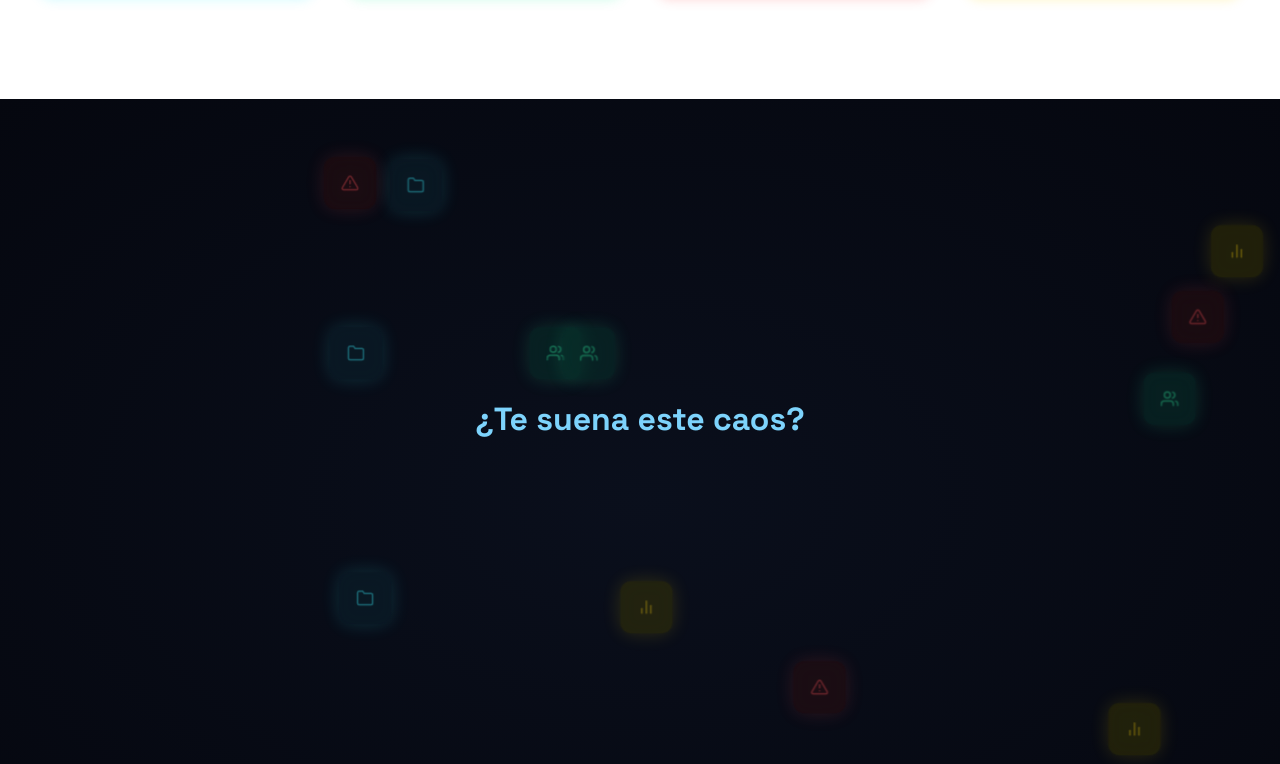
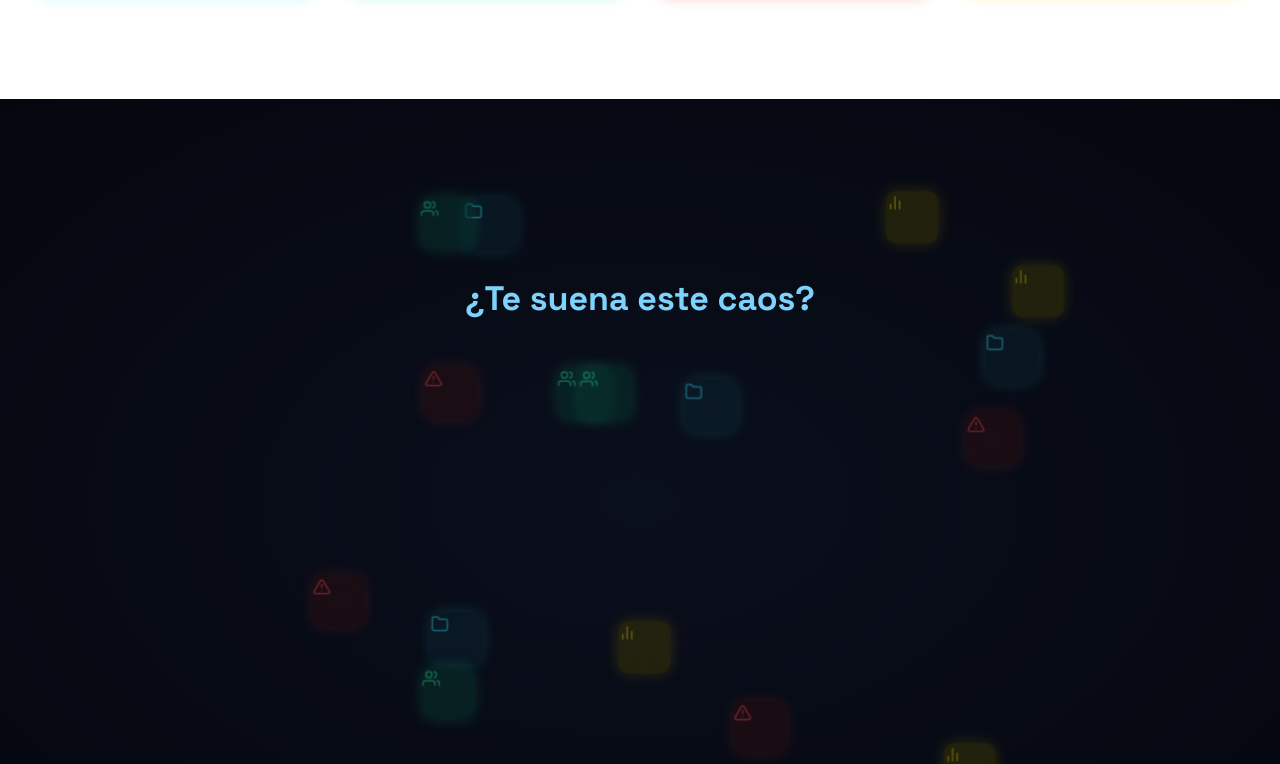
Before and after one commit to iCabreraa/ComblocksWebsite, a Next.js app: page / in a window 1280 px wide. Shown: the part 1497-2261 px from the top of the page. Built offline with nearby package versions, Linux system fonts and the light colour scheme.

Commit message:
Actualizacion hasta ScrollNearrativeStory

```diff
--- /dev/null
+++ b/src/components/FloatingCubes/FloatingCubes.styles.ts
@@ -0,0 +1,35 @@
+import styled, { css } from "styled-components";
+
+// FloatingCubes.styles.ts
+export const FloatingCube = styled.div<{ $category: string }>`
+  position: absolute;
+  top: 50%;
+  left: 50%;
+  width: 58px;
+  height: 58px;
+  transform: translate(-50%, -50%);
+  border-radius: 12px;
+  font-size: 2rem;
+  pointer-events: none;
+  z-index: 10;
+  backdrop-filter: blur(10px);
+  transition: transform 0.3s ease;
+
+  ${({ $category }) => {
+    const map = {
+      proyectos: { bg: "#0e2b38", color: "#3af0ff" },
+      riesgos: { bg: "#390f0f", color: "#ff4d4d" },
+      soporte: { bg: "#093f34", color: "#2ef6a3" },
+      recursos: { bg: "#494400", color: "#ffd600" },
+    };
+
+    const { bg, color } = map[$category] || map.proyectos;
+
+    return css`
+      background-color: ${bg};
+      color: ${color};
+      box-shadow: 0 0 18px ${color}66;
+      text-shadow: 0 0 4px ${color};
+    `;
+  }}
+`;
--- /dev/null
+++ b/src/components/FloatingCubes/FloatingCubes.tsx
@@ -0,0 +1,131 @@
+// components/FloatingCubes/FloatingCubes.tsx
+
+import React, { useEffect, useRef } from "react";
+import { FloatingCube } from "./FloatingCubes.styles";
+import {
+  FiAlertTriangle,
+  FiFolder,
+  FiUsers,
+  FiBarChart2,
+} from "react-icons/fi";
+import gsap from "gsap";
+import { ScrollTrigger } from "gsap/ScrollTrigger";
+
+gsap.registerPlugin(ScrollTrigger);
+
+const cubesData = [
+  // Fila 1
+  { icon: <FiFolder />, category: "proyectos" },
+  { icon: <FiAlertTriangle />, category: "riesgos" },
+  { icon: <FiUsers />, category: "soporte" },
+  { icon: <FiBarChart2 />, category: "recursos" },
+
+  // Fila 2
+  { icon: <FiFolder />, category: "proyectos" },
+  { icon: <FiAlertTriangle />, category: "riesgos" },
+  { icon: <FiUsers />, category: "soporte" },
+  { icon: <FiBarChart2 />, category: "recursos" },
+
+  // Fila 3
+  { icon: <FiFolder />, category: "proyectos" },
+  { icon: <FiAlertTriangle />, category: "riesgos" },
+  { icon: <FiUsers />, category: "soporte" },
+  { icon: <FiBarChart2 />, category: "recursos" },
+
+  // Fila 4
+  { icon: <FiFolder />, category: "proyectos" },
+  { icon: <FiAlertTriangle />, category: "riesgos" },
+  { icon: <FiUsers />, category: "soporte" },
+  { icon: <FiBarChart2 />, category: "recursos" },
+];
+
+const FloatingCubes = () => {
+  const cubesRef = useRef<HTMLDivElement[]>([]);
+  const containerRef = useRef<HTMLDivElement>(null);
+
+  useEffect(() => {
+    const narrative = containerRef.current;
+    if (!narrative) return;
+
+    const spacing = 80;
+
+    cubesRef.current.forEach((el, i) => {
+      const x = gsap.utils.random(-400, 400);
+      const y = gsap.utils.random(-300, 300);
+      el.dataset.initialX = String(x);
+      el.dataset.initialY = String(y);
+
+      gsap.set(el, {
+        x,
+        y,
+        opacity: 0.5,
+        scale: 0.9,
+      });
+    });
+
+    ScrollTrigger.create({
+      trigger: narrative,
+      start: "top center", // ← Cambio aquí
+      end: "center center", // ← Y aquí
+      scrub: 0.6,
+      onUpdate: (self) => {
+        const progress = self.progress;
+
+        const bounds = narrative.getBoundingClientRect();
+        const scrollY = window.scrollY || window.pageYOffset;
+
+        const sectionTop = bounds.top + scrollY;
+        const sectionHeight = bounds.height;
+
+        const centerX = narrative.offsetWidth / 2;
+        const centerY = sectionHeight / 2;
+
+        cubesRef.current.forEach((el, i) => {
+          const col = i % 4;
+          const row = Math.floor(i / 4);
+          const targetX = col * spacing - spacing * 1.5;
+          const targetY = row * spacing - spacing;
+
+          const initialX = parseFloat(el.dataset.initialX || "0");
+          const initialY = parseFloat(el.dataset.initialY || "0");
+
+          const currentX = gsap.utils.interpolate(initialX, targetX, progress);
+          const currentY = gsap.utils.interpolate(initialY, targetY, progress);
+
+          gsap.to(el, {
+            x: currentX,
+            y: currentY,
+            opacity: 0.4 + 0.6 * progress,
+            scale: 0.9 + 0.1 * progress,
+            duration: 0.3,
+            ease: "power3.out",
+            overwrite: "auto",
+          });
+        });
+      },
+    });
+
+    ScrollTrigger.refresh();
+  }, []);
+
+  return (
+    <div
+      ref={containerRef}
+      style={{ position: "absolute", inset: 0, overflow: "hidden" }}
+    >
+      {cubesData.map((cube, index) => (
+        <FloatingCube
+          key={index}
+          ref={(el) => {
+            if (el) cubesRef.current[index] = el;
+          }}
+          $category={cube.category}
+        >
+          {cube.icon}
+        </FloatingCube>
+      ))}
+    </div>
+  );
+};
+
+export default FloatingCubes;
--- a/src/components/Sections/ScrollNarrativeSection/ScrollNarrativeSection.styles.ts
+++ b/src/components/Sections/ScrollNarrativeSection/ScrollNarrativeSection.styles.ts
@@ -1,78 +1,25 @@
-import styled, { css } from "styled-components";
+import styled from "styled-components";
 
 export const NarrativeSection = styled.section`
   position: relative;
-  padding: 12rem 2rem 20rem;
+  padding: 18rem 2rem 20rem;
   background: radial-gradient(ellipse at center, #0a0f1c 0%, #05070f 100%);
   overflow: hidden;
   min-height: 100vh;
 `;
 
+export const NarrativeWrapper = styled.div`
+  width: 100%;
+  max-width: 1200px;
+  margin: 0 auto;
+  text-align: center;
+  position: relative;
+  z-index: 2;
+`;
+
 export const NarrativeTitle = styled.h2`
-  position: relative;
-  font-size: 3.2rem;
+  font-size: 3.4rem;
   color: var(--color-glow);
-  text-align: center;
   margin-bottom: 8rem;
   font-weight: 700;
 `;
-
-export const NarrativeWrapper = styled.div`
-  position: relative;
-  width: 100%;
-  height: 60vh;
-  max-width: 800px;
-  margin: 0 auto;
-  display: flex;
-  justify-content: center;
-  align-items: center;
-`;
-
-export const NarrativeCube = styled.div<{ $category: string }>`
-  position: absolute;
-  width: 58px;
-  height: 58px;
-  border-radius: 12px;
-  display: flex;
-  align-items: center;
-  justify-content: center;
-  font-size: 2rem;
-  box-shadow: 0 0 14px;
-  pointer-events: none;
-  transition: transform 0.3s ease;
-  backdrop-filter: blur(10px);
-
-  ${({ $category }) => {
-    const map: Record<string, { bg: string; color: string; glow: string }> = {
-      proyectos: {
-        bg: "#0e2b38",
-        color: "#3af0ff",
-        glow: "0 0 22px rgba(58, 240, 255, 0.4)",
-      },
-      riesgos: {
-        bg: "#390f0f",
-        color: "#ff4d4d",
-        glow: "0 0 22px rgba(255, 77, 77, 0.4)",
-      },
-      soporte: {
-        bg: "#093f34",
-        color: "#2ef6a3",
-        glow: "0 0 22px rgba(46, 246, 163, 0.4)",
-      },
-      recursos: {
-        bg: "#494400",
-        color: "#ffd600",
-        glow: "0 0 22px rgba(255, 214, 0, 0.4)",
-      },
-    };
-
-    const { bg, color, glow } = map[$category] || map.proyectos;
-
-    return css`
-      background-color: ${bg};
-      color: ${color};
-      box-shadow: ${glow};
-      text-shadow: 0 0 4px ${color};
-    `;
-  }}
-`;
--- a/src/components/Sections/ScrollNarrativeSection/ScrollNarrativeSection.tsx
+++ b/src/components/Sections/ScrollNarrativeSection/ScrollNarrativeSection.tsx
@@ -1,87 +1,17 @@
-import React, { useEffect, useRef } from "react";
+import React from "react";
 import {
   NarrativeSection,
   NarrativeWrapper,
-  NarrativeCube,
   NarrativeTitle,
 } from "./ScrollNarrativeSection.styles";
-
-import gsap from "gsap";
-import { ScrollTrigger } from "gsap/ScrollTrigger";
-
-import {
-  FiAlertTriangle,
-  FiFolder,
-  FiUsers,
-  FiBarChart2,
-} from "react-icons/fi";
-
-gsap.registerPlugin(ScrollTrigger);
-
-const cubes = [
-  { icon: <FiFolder />, category: "proyectos" },
-  { icon: <FiAlertTriangle />, category: "riesgos" },
-  { icon: <FiUsers />, category: "soporte" },
-  { icon: <FiBarChart2 />, category: "recursos" },
-  { icon: <FiAlertTriangle />, category: "riesgos" },
-  { icon: <FiFolder />, category: "proyectos" },
-  { icon: <FiUsers />, category: "soporte" },
-  { icon: <FiBarChart2 />, category: "recursos" },
-  { icon: <FiFolder />, category: "proyectos" },
-  { icon: <FiUsers />, category: "soporte" },
-  { icon: <FiAlertTriangle />, category: "riesgos" },
-  { icon: <FiBarChart2 />, category: "recursos" },
-];
+import FloatingCubes from "@/components/FloatingCubes/FloatingCubes";
 
 const ScrollNarrativeSection = () => {
-  const cubesRef = useRef<HTMLDivElement[]>([]);
-
-  useEffect(() => {
-    const elements = cubesRef.current;
-
-    gsap.set(elements, {
-      x: () => gsap.utils.random(-600, 600),
-      y: () => gsap.utils.random(-300, 300),
-      opacity: 0.4,
-      scale: 0.9,
-    });
-
-    elements.forEach((el, i) => {
-      const col = i % 4;
-      const row = Math.floor(i / 4);
-      const spacing = 90;
-
-      gsap.to(el, {
-        x: col * spacing - spacing * 1.5,
-        y: row * spacing - spacing,
-        opacity: 1,
-        scale: 1,
-        ease: "power3.out",
-        scrollTrigger: {
-          trigger: "#narrative",
-          start: "top bottom",
-          end: "bottom center",
-          scrub: 1, // <- Sincroniza con el scroll
-        },
-      });
-    });
-  }, []);
-
   return (
     <NarrativeSection id="narrative">
+      <FloatingCubes />
       <NarrativeWrapper>
         <NarrativeTitle>¿Te suena este caos?</NarrativeTitle>
-        {cubes.map((cube, index) => (
-          <NarrativeCube
-            key={index}
-            $category={cube.category}
-            ref={(el) => {
-              if (el) cubesRef.current[index] = el;
-            }}
-          >
-            {cube.icon}
-          </NarrativeCube>
-        ))}
       </NarrativeWrapper>
     </NarrativeSection>
   );
--- a/src/pages/_app.tsx
+++ b/src/pages/_app.tsx
@@ -1,5 +1,3 @@
-// _app.tsx
-
 import type { AppProps } from "next/app";
 import GlobalStyles from "@/styles/GlobalStyles";
 import AnimatedBackground from "@/components/Hero/AnimatedBackground";
```
